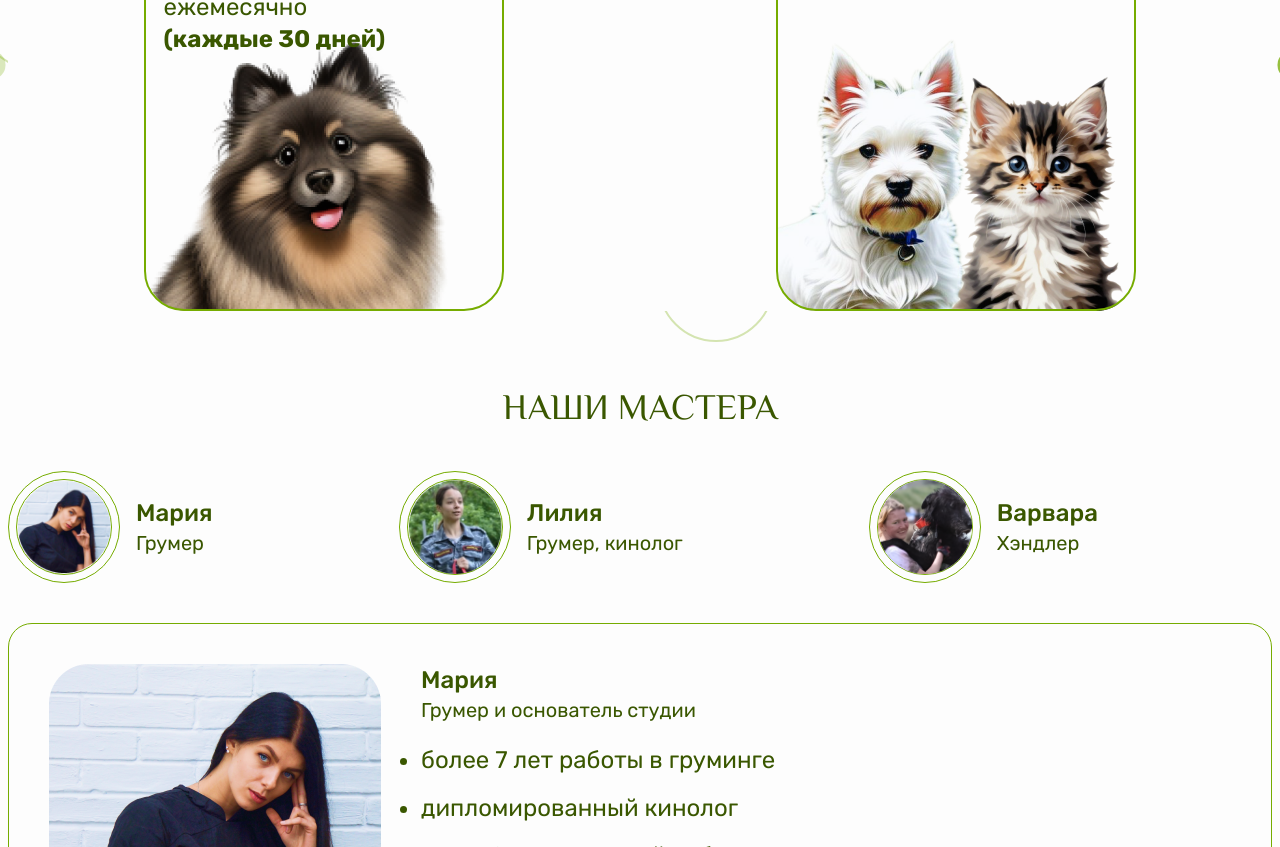
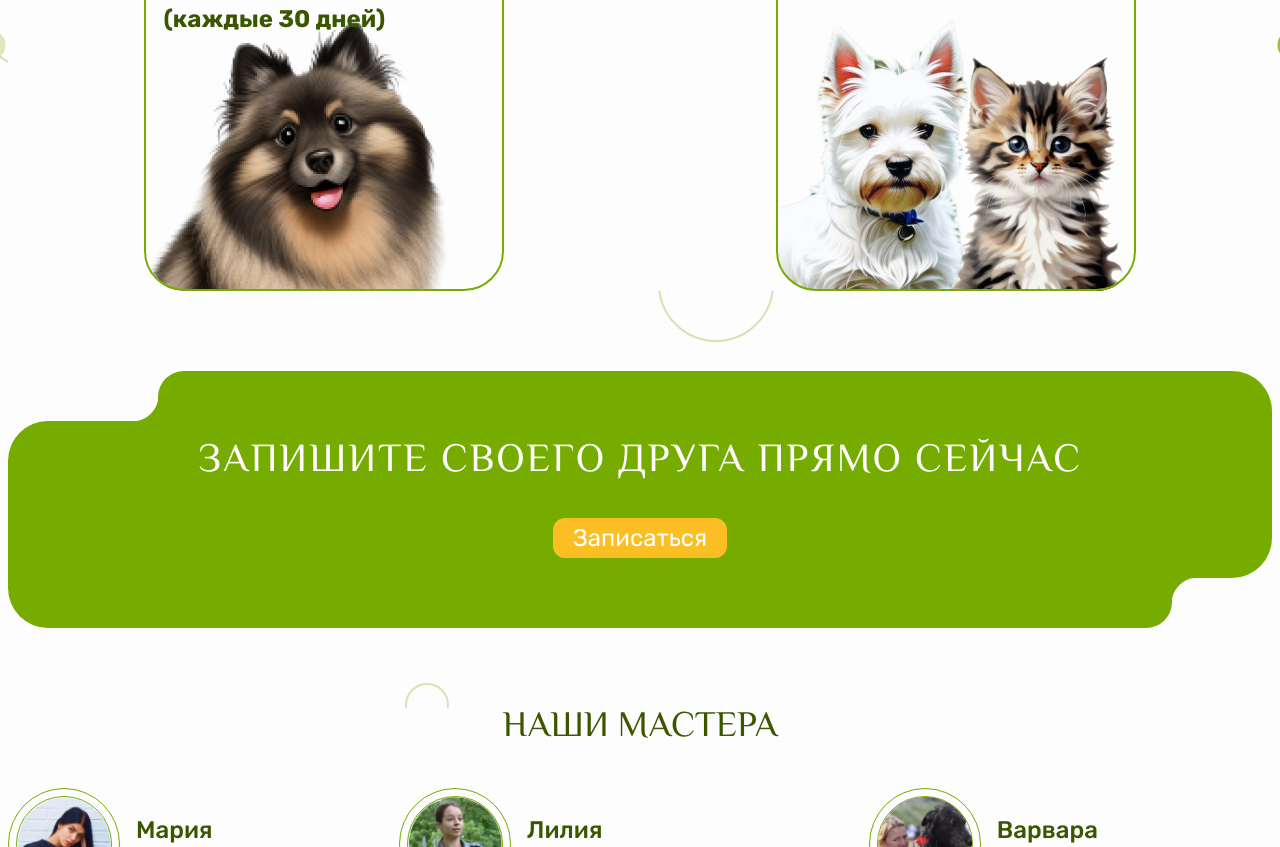
Before and after one commit to maxim-semikov/rumi, a Next.js app: page / in a window 1280 px wide. Shown: the part 2607-3454 px from the top of the page. Built offline with nearby package versions, Linux system fonts and the light colour scheme.

Commit message:
add shapes sections

```diff
--- a/src/app/page.tsx
+++ b/src/app/page.tsx
@@ -1,5 +1,5 @@
 import Image from "next/image";
-import {elMessiri} from "@/app/fonts";
+import {elMessiri, rubik} from "@/app/fonts";
 import Header from "@/components/Header/Header";
 import {siteMetadata} from "@/data/siteMetadata";
 import SocialIcon from "@/components/icons";
@@ -11,6 +11,7 @@ import {FeedbackSection} from "@/components/FeedbackSection/FeedbackSection";
 import {TrustSection} from "@/components/TrustSection/TrustSection";
 import {MasterSection} from "@/components/MastersSection/MasterSection";
 import {SalesPromotionsSection} from "@/components/SalesPromotionsSection/SalesPromotionsSection";
+import React from "react";
 
 export default function Home() {
   return (
@@ -71,9 +72,12 @@ export default function Home() {
                       <>
                           <h2 className={`${elMessiri.className} text-[2.5rem] text-center uppercase leading-relaxed tracking-wider mb-10 pt-4`}>Наша
                               философия</h2>
-                          <p className={'text-2xl font-light text-center leading-relaxed tracking-wider'}>В основе нашей работы лежит глубокое понимание и любовь к животным.
-                              <br />Мы стремимся создать для них их собственный маленький рай, где каждый четвероногий друг
-                              будет чувствовать себя как дома. Вместе с нами ваш питомец получит не только качественный уход,
+                          <p className={'text-2xl font-light text-center leading-relaxed tracking-wider'}>В основе нашей
+                              работы лежит глубокое понимание и любовь к животным.
+                              <br/>Мы стремимся создать для них их собственный маленький рай, где каждый четвероногий
+                              друг
+                              будет чувствовать себя как дома. Вместе с нами ваш питомец получит не только качественный
+                              уход,
                               но и море заботы и внимания.</p>
                       </>
                   </Shape>
@@ -83,7 +87,18 @@ export default function Home() {
 
               <TrustSection/>
 
-              <SalesPromotionsSection />
+              <SalesPromotionsSection/>
+
+              <Shape>
+                  <>
+                      <p className={`${elMessiri.className} text-[40px] font-light text-center uppercase leading-relaxed tracking-wider pt-2`}>запишите
+                          своего друга прямо сейчас</p>
+                      <div className={'flex justify-center items-center mt-6'}>
+                          <a href={'test.ru'}
+                             className={`${rubik.className} bg-amber-400 rounded-xl px-5 py-1 text-2xl`}>Записаться</a>
+                      </div>
+                  </>
+              </Shape>
 
               <MasterSection/>
 
@@ -91,6 +106,17 @@ export default function Home() {
 
               <ContactSection/>
 
+              <Shape>
+                  <>
+                      <p className={`${elMessiri.className} text-[40px] font-light text-center uppercase leading-relaxed tracking-wider pt-2`}>Есть вопросы - напишите нам</p>
+                      <p className={`${elMessiri.className} text-2xl font-light text-center leading-relaxed tracking-wider`}>Наша команда свяжется с вами и проконсультирует</p>
+                      <div className={'flex justify-center items-center mt-6'}>
+                          <a href={'test.ru'}
+                             className={`${rubik.className} bg-amber-200 text-rumi rounded-xl px-5 py-1 text-xl`}>Отправить</a>
+                      </div>
+                  </>
+              </Shape>
+
           </main>
 
           <Footer/>
--- a/src/components/shape/index.tsx
+++ b/src/components/shape/index.tsx
@@ -9,7 +9,7 @@ export const Shape = ({children}:React.PropsWithChildren) => (
             <div className={'grow bg-rumi-light rounded-ss-[26px] rounded-se-[40px]'}/>
         </div>
 
-        <div className={'bg-rumi-light rounded-ss-[40px] rounded-ee-[40px] pb-10 px-10'}>
+        <div className={'bg-rumi-light rounded-ss-[40px] rounded-ee-[40px] pb-5 px-10'}>
             {children}
         </div>
 
```
